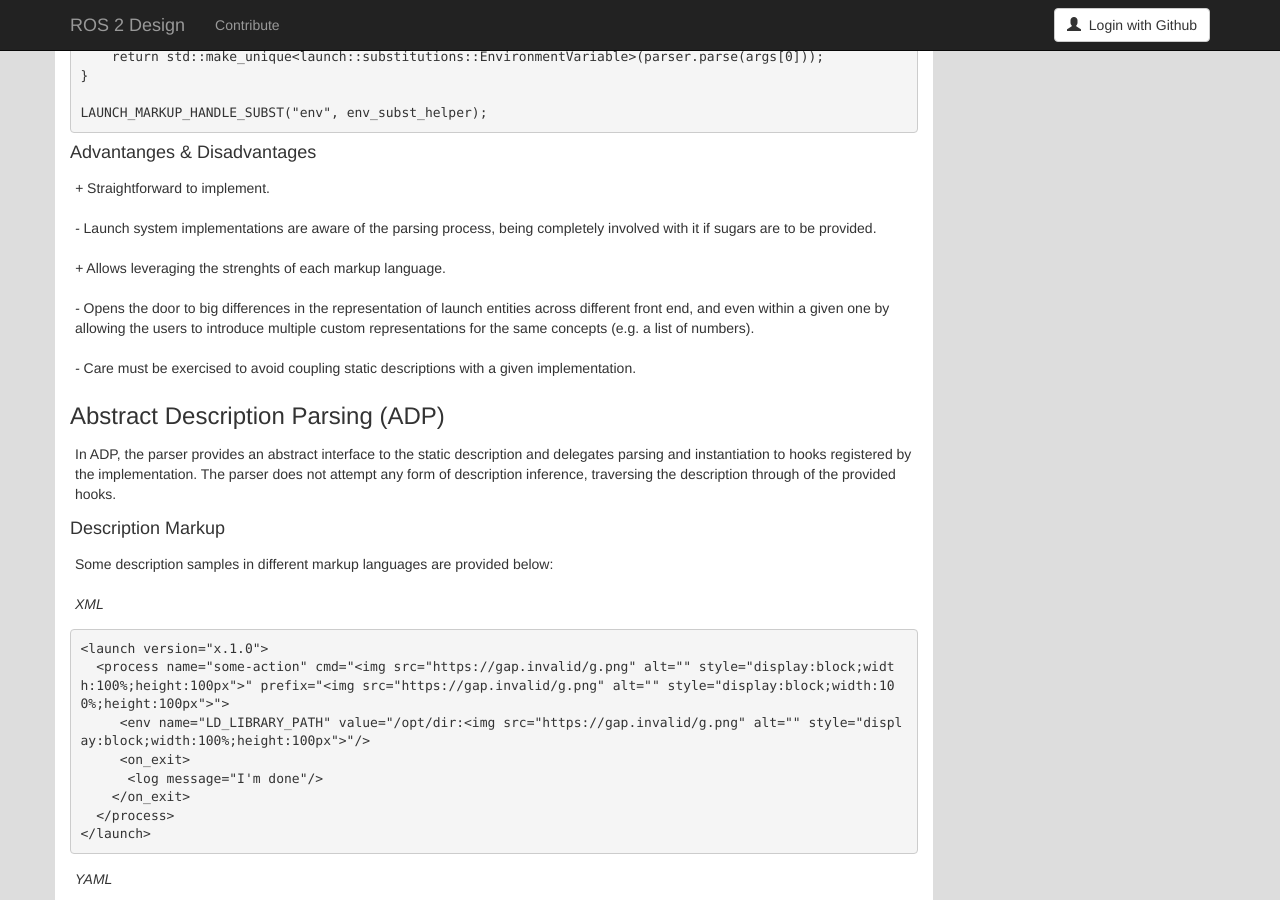
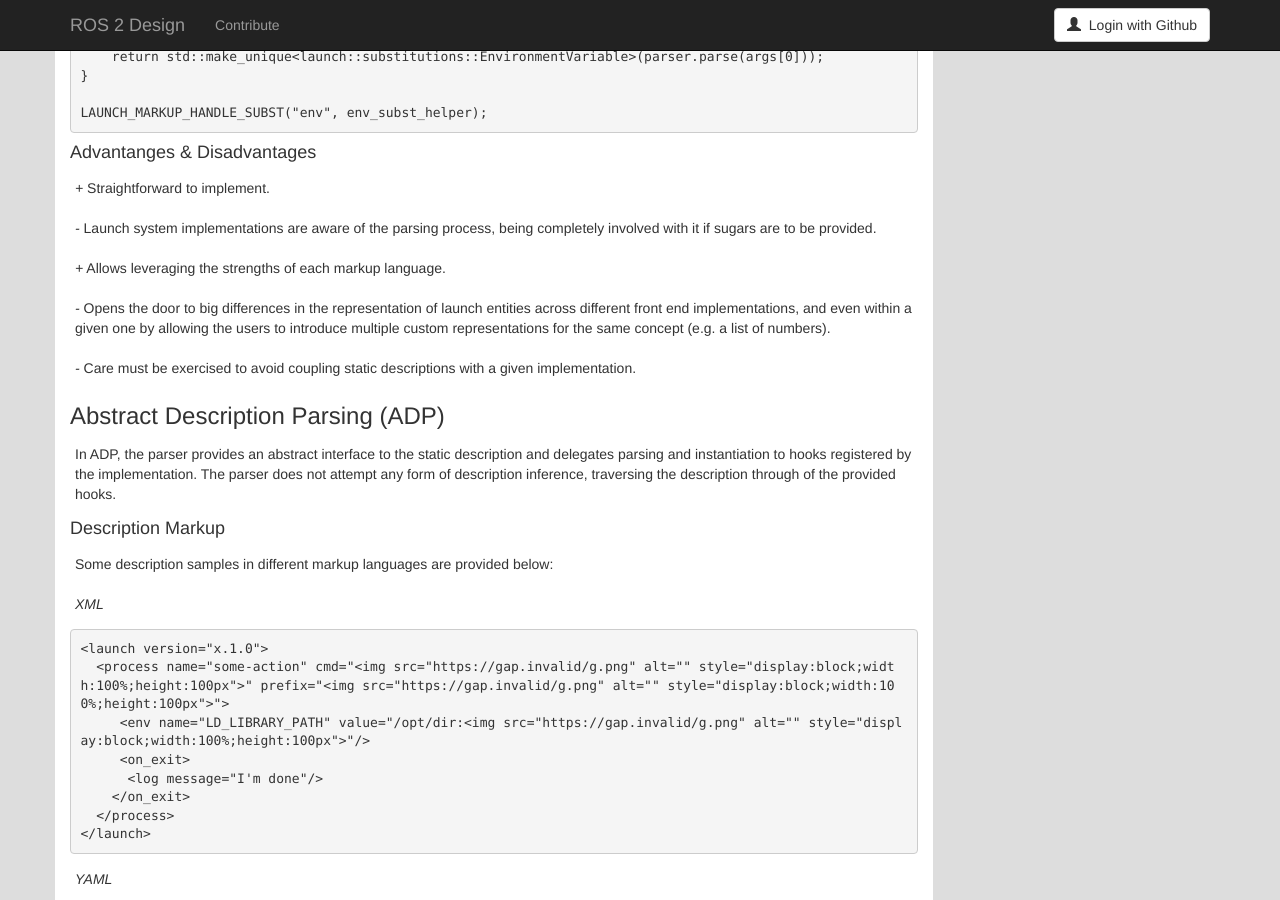
Before and after one commit to ros2/design, a Jekyll site: the page built from articles/160_roslaunch_frontend.md, in a window 1280 px wide and 900 px high, scrolled down 3257 px. Built offline with Jekyll 4.4.1, drawn with Linux system fonts in a browser that asks for light colours; nearby versions of some CDN libraries; some of the changed text lies outside the part shown.

Commit message:
Address review comments
Signed-off-by: ivanpauno <ivanpauno@ekumenlabs.com>

```diff
--- a/articles/160_roslaunch_frontend.md
+++ b/articles/160_roslaunch_frontend.md
@@ -181,9 +181,9 @@ LAUNCH_MARKUP_HANDLE_SUBST("env", env_subst_helper);
 
 *-* Launch system implementations are aware of the parsing process, being completely involved with it if sugars are to be provided.
 
-*+* Allows leveraging the strenghts of each markup language.
+*+* Allows leveraging the strengths of each markup language.
 
-*-* Opens the door to big differences in the representation of launch entities across different front end, and even within a given one by allowing the users to introduce multiple custom representations for the same concepts (e.g. a list of numbers).
+*-* Opens the door to big differences in the representation of launch entities across different front end implementations, and even within a given one by allowing the users to introduce multiple custom representations for the same concept (e.g. a list of numbers).
 
 *-* Care must be exercised to avoid coupling static descriptions with a given implementation.
 
```
Also changed, not shown: other parts of articles/160_roslaunch_frontend.md (+2 -2 lines).
